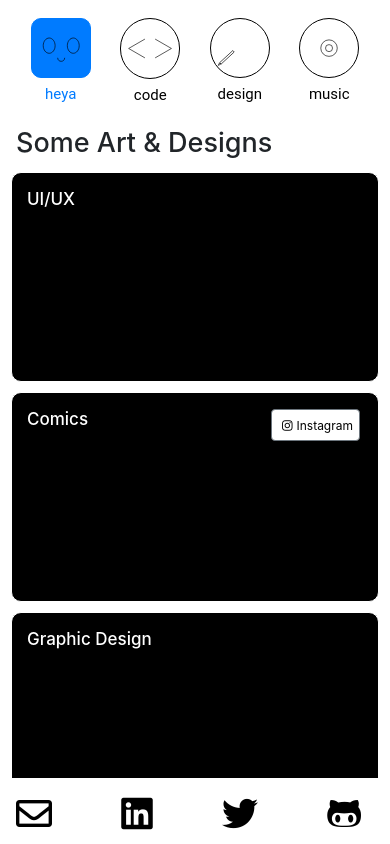
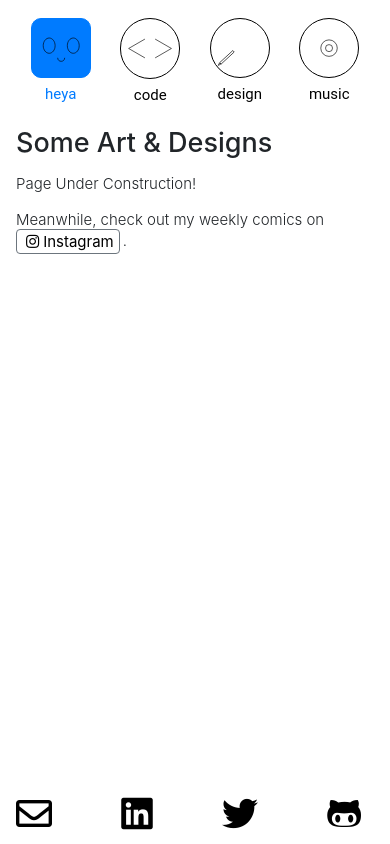
Before and after one commit to Heyabird/portfolio, a React (Create React App) app: page /design in a window 390 px wide. Shown: the top 844 px of the page. Built offline with nearby package versions, Linux system fonts and the light colour scheme.

Commit message:
filled in the design and music pages with placeholders

```diff
--- a/src/App.css
+++ b/src/App.css
@@ -73,7 +73,7 @@ p {
   margin-top: 1rem;
 }
 
-.code-project Button, .page-header Button, .code-project a {
+.code-project Button, .page-header Button, .project-container a {
   /* min-width: 80px; */
   font-size: 14px;
   padding: 5px 8px;
@@ -85,6 +85,12 @@ p {
   height: 25px;
   line-height: 0;
   font-size: 12px;
+}
+
+.page-content a {
+  font-size: 20px !important;
+  padding: 4px 8px;
+  height: 40px;
 }
 
 .code-project {
@@ -155,7 +161,7 @@ p {
     padding: 6px;
   }
 
-  .code-project Button, a, #tag-description Button{
+  .code-project Button, a, .project-container Button{
     margin-right: 3px;
     height: 20px;
   }
@@ -222,6 +228,12 @@ p {
   .btn-container {
     /* left: .5rem;
     bottom: .5rem; */
+  }
+
+  .page-content a {
+    font-size: 15px !important;
+    padding: 0 5px;
+    height: 25px;
   }
 }
 
--- a/src/components/components/DesignProjects.js
+++ b/src/components/components/DesignProjects.js
@@ -18,23 +18,15 @@ export default class Project extends React.Component {
 
   render() {
     return (
-      <div class="project-container">
-        <Row>
+      <div className="project-container">
+        {/* <Row>
           <Col className="code-project hvr-float-shadow shine">
             <div className="project-header">
               <h5>UI/UX</h5>
-              {/* <div>
-                <Button href="https://imstuck.netlify.app/" target="_blank"><i class="fas fa-desktop"></i> Demo</Button>
-                <Button href="https://github.com/heyabird/anger-release-app" target="_blank"><i class="fab fa-github-alt"></i> Repo</Button>
-              </div> */}
             </div>
             <div className="project-description">
-              {/* <img src={SmashComputer}/> */}
               <p></p>
             </div>
-            {/* <div className="btn-container"> */}
-              {/* <Button color="success">Javascript</Button>
-            </div> */}
           </Col>
 					<Col className="code-project hvr-float-shadow shine">
             <div className="project-header">
@@ -44,7 +36,6 @@ export default class Project extends React.Component {
               </div>
             </div>
             <div className="project-description">
-              {/* <img src={SmashComputer}/> */}
               <p></p>
             </div>
           </Col>
@@ -53,32 +44,22 @@ export default class Project extends React.Component {
           <Col className="code-project hvr-float-shadow shine">
             <div className="project-header">
               <h5>Graphic Design</h5>
-              {/* <div>
-                <Button href="https://imstuck.netlify.app/" target="_blank"><i class="fas fa-desktop"></i> Demo</Button>
-                <Button href="https://github.com/heyabird/anger-release-app" target="_blank"><i class="fab fa-github-alt"></i> Repo</Button>
-              </div> */}
             </div>
             <div className="project-description">
-              {/* <img src={SmashComputer}/> */}
               <p></p>
             </div>
-            {/* <div className="btn-container"> */}
-              {/* <Button color="success">Javascript</Button>
-            </div> */}
           </Col>
 					<Col className="code-project hvr-float-shadow shine">
             <div className="project-header">
               <h5>Mixed Media</h5>
               <div>
-                {/* <Button href="https://imstuck.netlify.app/" target="_blank"><i class="fab fa-instagram"></i>Instagram</Button> */}
               </div>
             </div>
             <div className="project-description">
-              {/* <img src={SmashComputer}/> */}
               <p></p>
             </div>
           </Col>
-        </Row>
+        </Row> */}
       </div>
     );
   }
--- a/src/components/pages/Design.js
+++ b/src/components/pages/Design.js
@@ -1,17 +1,18 @@
 import React from 'react';
 import styled from 'styled-components';
 import DesignProjects from '../components/DesignProjects';
+import { Button } from 'reactstrap';
+
 
 export const Design = () => (
   <>
     <div className="page-header">
         <h1>Some Art & Designs</h1>
-        {/* <p id="code-page-description">Click on <Button><i class="fas fa-desktop"></i> Try</Button> to see the project deployed and <Button><i class="fab fa-github-alt"></i> Repo</Button> to go to the Github repository. The colored tags show the stack I used.</p> */}
-        <p id="tag-description">
-          {/* The tags on the bottom show what stack I mainly used and are color-coded: <Button color="success">Frontend</Button><Button color="danger">Backend</Button><Button color="warning">Database</Button><Button color="primary">External API</Button> */}
-        </p>
-        <br/>
-      </div>
+    </div>
+    <div className="page-content">
+        <h4>Page Under Construction! <br/><br/>
+          Meanwhile, check out my weekly comics on <Button href="https://instagram.com/heya.comics" target="_blank"><i class="fab fa-instagram"></i>Instagram</Button>.</h4>
+    </div>
       {/* <div class="filter"><Button>Filter</Button></div> */}
     <DesignProjects/>
   </>
--- a/src/components/pages/NoMatch.js
+++ b/src/components/pages/NoMatch.js
@@ -1,13 +1,15 @@
 import React from 'react';
 import styled from 'styled-components';
+import { Button } from 'reactstrap';
 
 export const NoMatch = () => (
   <>
     <div className="page-header">
-      <div>
-        <h1>Music</h1>
-        <p class="page-content">Coming Soon!</p>
-      </div>
+      <h1>Music</h1>
+    </div>
+    <div className="page-content">
+      <h4>Page Under Construction! <br/><br/>
+          Meanwhile, check out my music on <Button href="https://www.youtube.com/results?search_query=heya+%E3%85%8E%E3%85%87" target="_blank"><i class="fab fa-youtube"></i>Youtube</Button>.</h4>
     </div>
   </>
 )
```
Also changed, not shown: 1 other file (tests, documents, lock files or other folders).
